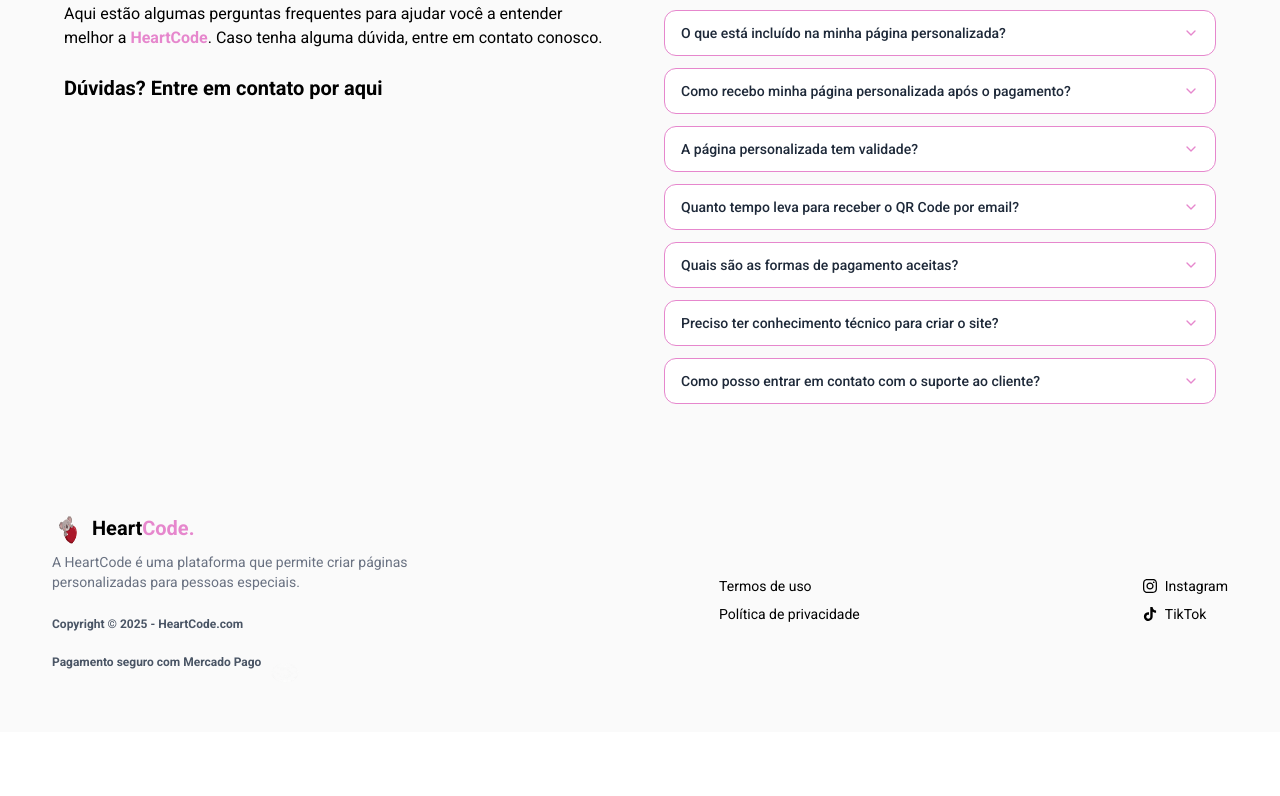
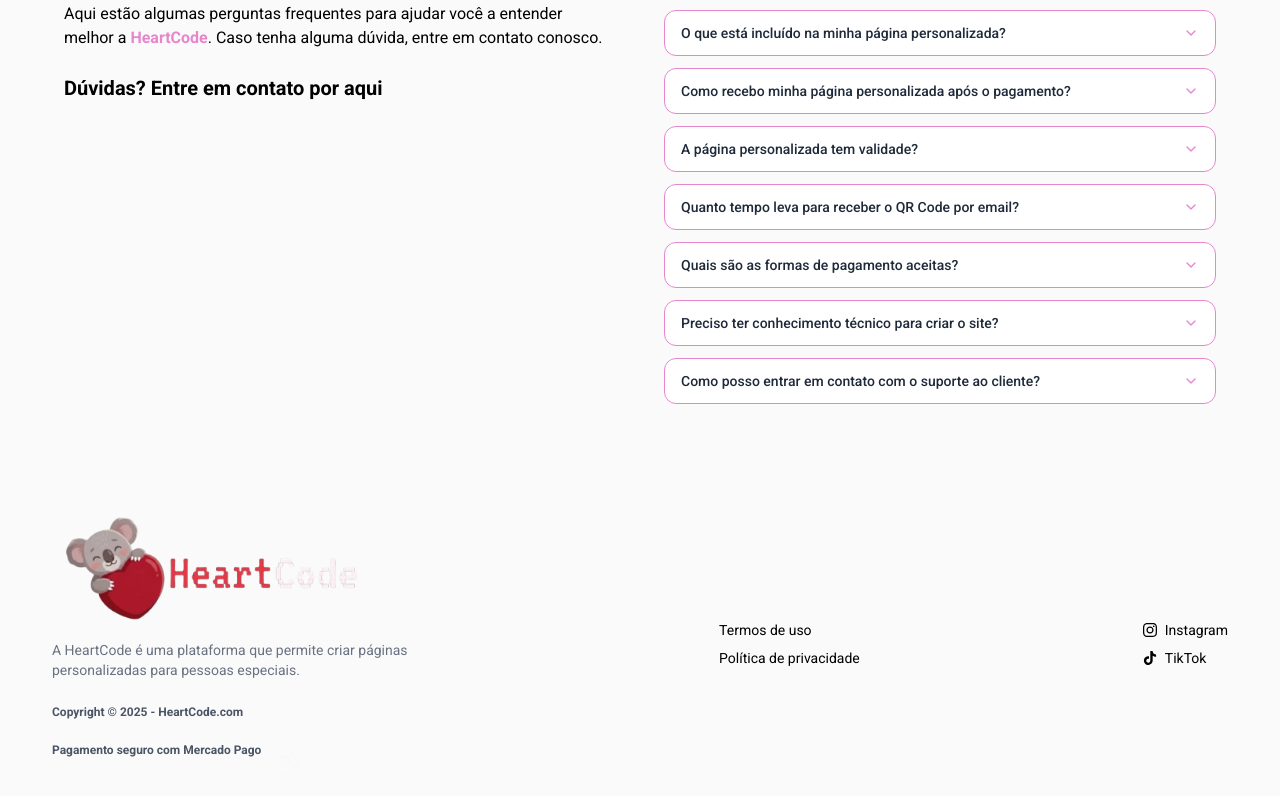
Before and after one commit to felipegresele/heartlink, a React (Vite) app: page / in a window 1280 px wide. Shown: the part 5109-5905 px from the top of the page. Before the commit the page ends 5841 px from the top, so only its background shows below. Built offline with nearby package versions, Linux system fonts and the light colour scheme.

Commit message:
ajuste fotos

```diff
--- a/index.html
+++ b/index.html
@@ -2,7 +2,7 @@
 <html lang="en">
   <head>
     <meta charset="UTF-8" />
-    <link rel="icon" type="image/svg+xml" href="/public/logo.png" />
+    <link rel="icon" type="image/svg+xml" href="/public/favicon-coala-certo.png" />
     <link rel="preconnect" href="https://fonts.googleapis.com" />
     <link rel="preconnect" href="https://fonts.gstatic.com" crossorigin />
    <link href="https://fonts.googleapis.com/css2?family=Roboto:wght@300;400;500;700&family=Dancing+Script:wght@400;700&display=swap" rel="stylesheet">
--- a/src/components/criar-declaracao/components/tela-presente/template-padrao/page-ready-template-padrao.tsx
+++ b/src/components/criar-declaracao/components/tela-presente/template-padrao/page-ready-template-padrao.tsx
@@ -823,7 +823,7 @@ export default function PageReady({
         </AnimatePresence>
 
         {/* 144px */}
-        <img src={imgLogo} className="h-36 w-36" />
+        <img src={imgLogo} className="h-50 w-36" />
 
         <div className="bg-gray-800 rounded-xl p-6 w-full max-w-2xl flex flex-col items-center shadow-xl">
           <div className="bg-white w-[320px] flex flex-col items-center justify-center px-3 pt-3 pb-6 shadow-lg">
--- a/src/components/footer/route.tsx
+++ b/src/components/footer/route.tsx
@@ -1,7 +1,7 @@
 import { SiInstagram, SiTiktok } from "react-icons/si";
 import { Link } from "react-router-dom";
 
-import img from "../../img/logo.png";
+import img from "../../img/logo-nova.png";
 import imgLogoMercadoLivre from "../../img/mercado-pago-icon.jpg";
 
 export function Footer() {
@@ -18,10 +18,7 @@ export function FooterContent() {
       <div className="flex flex-col md:flex-row justify-between items-start md:items-center gap-8">
         <div className="max-w-sm">
           <div className="flex items-center gap-2 mb-2">
-            <img src={img} alt="Logo" className="w-8 h-8" />
-            <h1 className="text-xl font-bold">
-              Heart<span className="text-[#e687cd]">Code.</span>
-            </h1>
+            <img src={img} alt="Logo" className="w-80 h-30" />
           </div>
           <p className="text-gray-500 text-sm mb-2">
             A HeartCode é uma plataforma que permite criar páginas
```
Also changed, not shown: src/assets/favicon-coala-certo.png (added), src/img/logo-nova.png.
